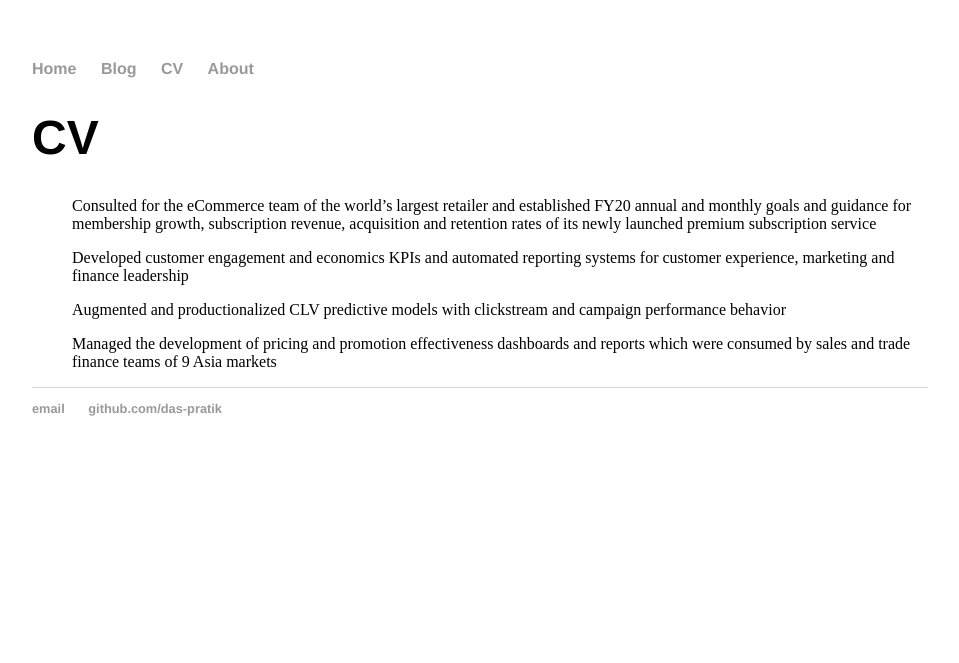
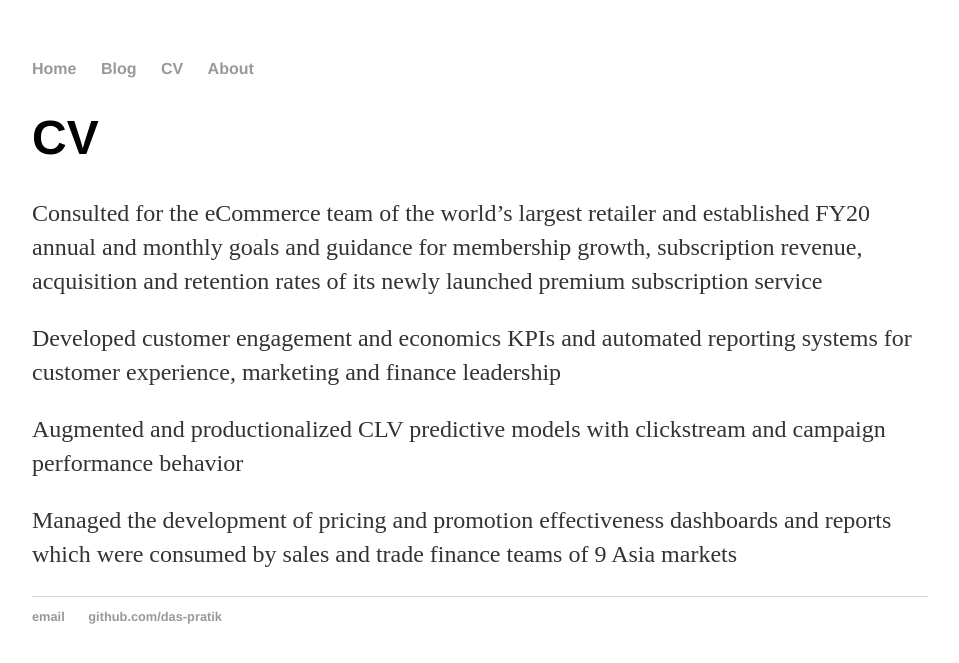
Before and after one commit to das-pratik/das-pratik.github.io, a Jekyll site: the page built from cv/index.html, in a window 1280 px wide. Shown: the top 663 px of the page, without its empty margins (160-1119 px from the left). Built offline with Jekyll 4.4.1, drawn with Linux system fonts in a browser that asks for light colours.

Commit message:
Update CV page format

```diff
--- a/cv/index.html
+++ b/cv/index.html
@@ -3,20 +3,15 @@
 title: CV
 ---
 <h1>{{ page.title }}</h1>
-
-<ul>
-    Consulted for the eCommerce team of the world’s largest retailer and established FY20 annual
-    and monthly goals and guidance for membership growth, subscription revenue, acquisition and
-    retention rates of its newly launched premium subscription service
-</ul>
-<ul>
-    Developed customer engagement and economics KPIs and automated reporting systems for customer experience,
-    marketing and finance leadership
-</ul>
-<ul>
+<p>
+    Consulted for the eCommerce team of the world’s largest retailer and established FY20 annual and monthly goals and guidance for membership growth, subscription revenue, acquisition and retention rates of its newly launched premium subscription service
+</p>
+<p>
+    Developed customer engagement and economics KPIs and automated reporting systems for customer experience, marketing and finance leadership
+</p>
+<p>
     Augmented and productionalized CLV predictive models with clickstream and campaign performance behavior
-</ul>
-<ul>
-    Managed the development of pricing and promotion effectiveness dashboards and reports which were
-     consumed by sales and trade finance teams of 9 Asia markets
-</ul>
+</p>
+<p>
+    Managed the development of pricing and promotion effectiveness dashboards and reports which were consumed by sales and trade finance teams of 9 Asia markets
+</p>
```
